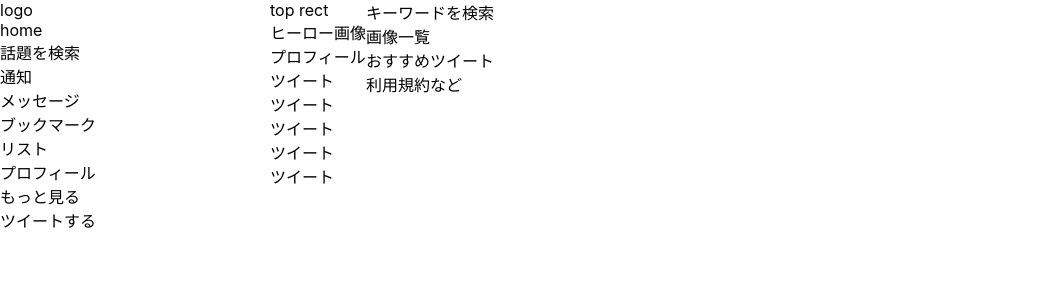
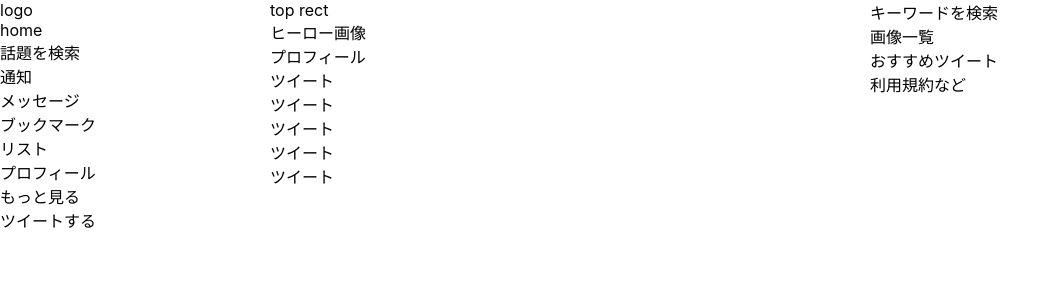
Before and after one commit to richardimaoka/twitter-clone, a React (Create React App) app in the folder client/: page / in a window 1280 px wide. Shown: the top 300 px of the page, without its empty margins (0-1060 px from the left). Built offline with nearby package versions, Linux system fonts and the light colour scheme.

Commit message:
main media query

```diff
--- a/client/src/App.tsx
+++ b/client/src/App.tsx
@@ -27,7 +27,14 @@ function App() {
         <div>もっと見る</div>
         <div>ツイートする</div>
       </section>
-      <main>
+
+      <main
+        css={css`
+          @media (min-width: 720px) {
+            width: 600px;
+          }
+        `}
+      >
         <div>
           <div>top rect</div>
           <div>ヒーロー画像</div>
```
